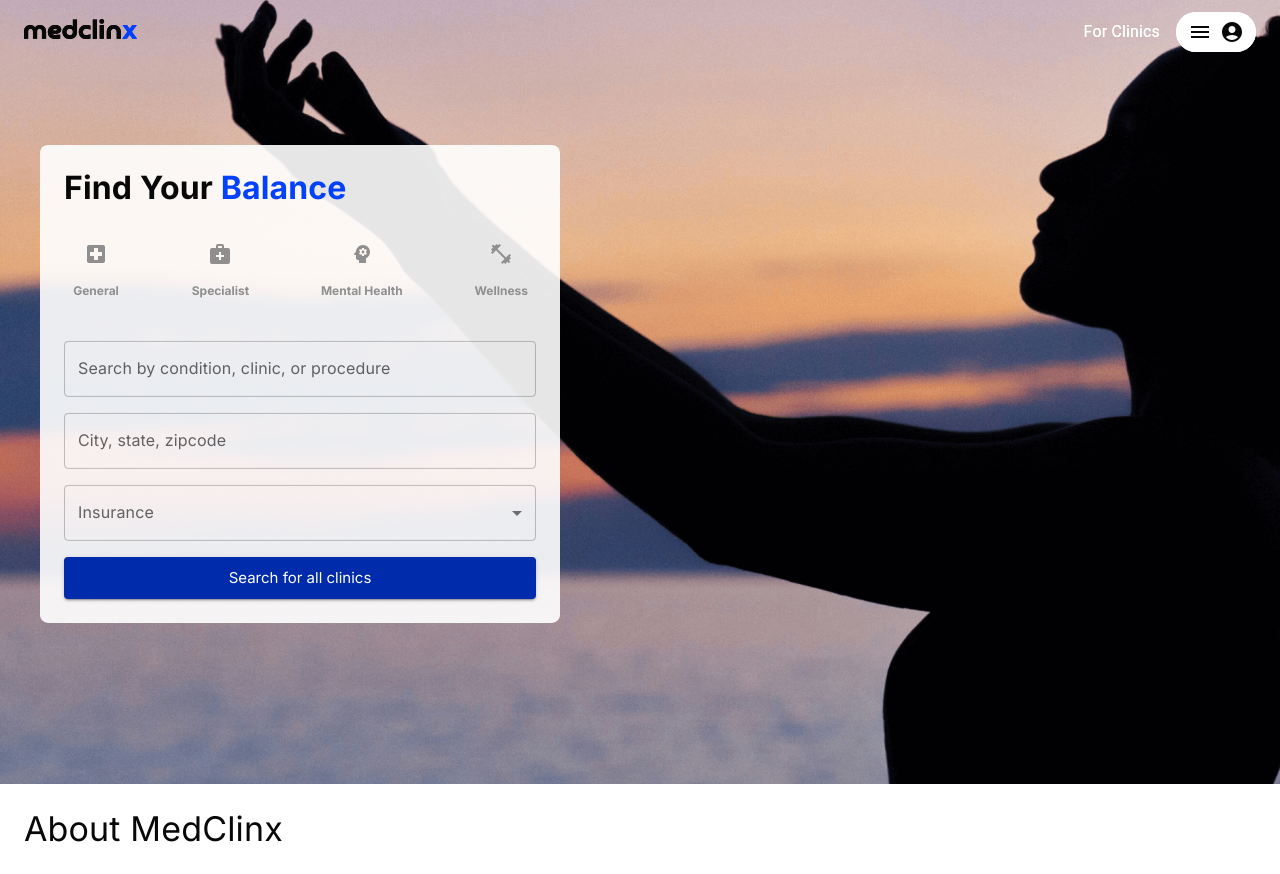
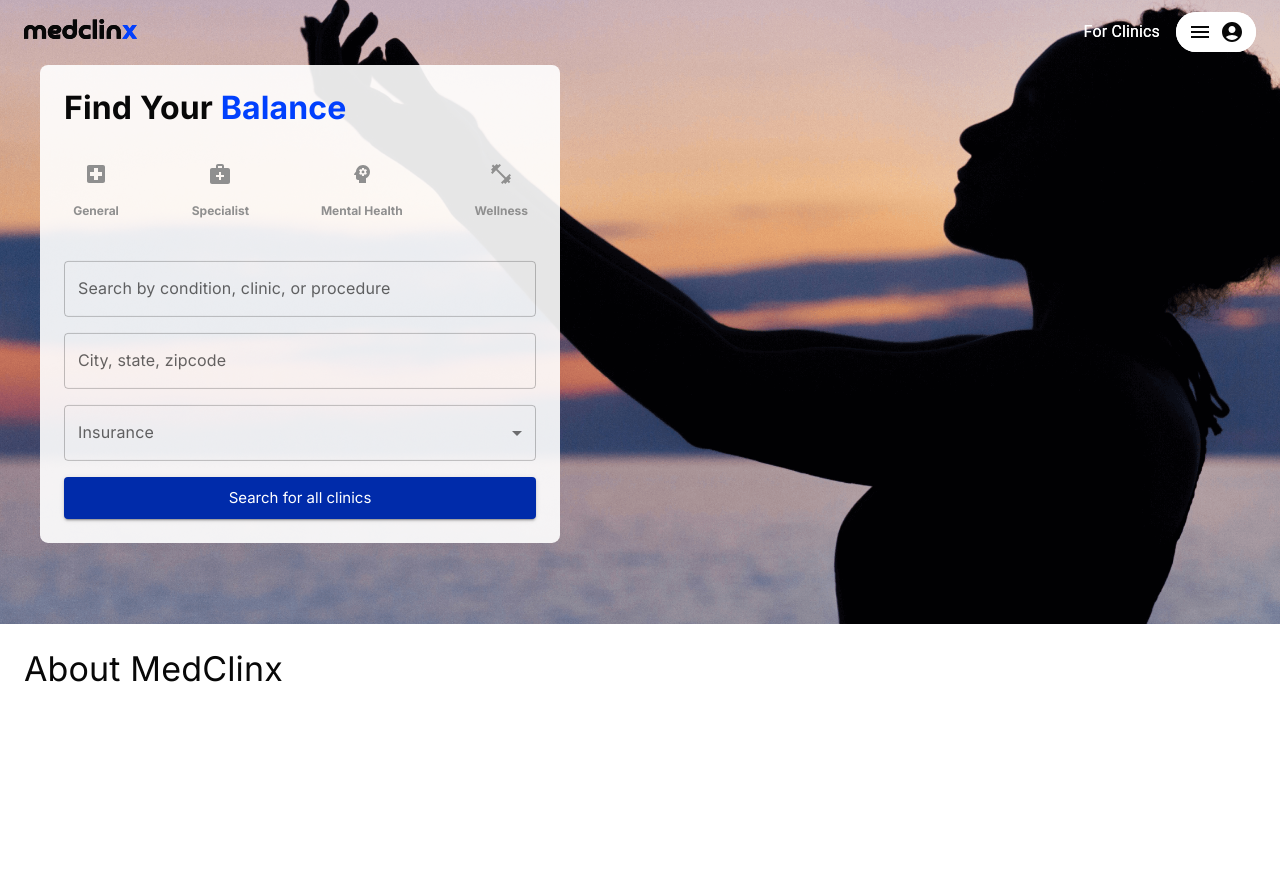
Before and after one commit to outsidebryce/medclinx, a React (Create React App) app in the folder client/: page / in a window 1280 px wide. After the commit the page ends 800 px from the top, so only its background shows below. Built offline with nearby package versions, Linux system fonts and the light colour scheme.

Commit message:
Homepage search

```diff
--- a/client/src/components/Home.js
+++ b/client/src/components/Home.js
@@ -47,7 +47,7 @@
       <Box
         sx={{
           height: { xs: mastheadHeight, sm: 'auto' },
-          minHeight: { sm: '100vh' },
+          minHeight: { sm: '80vh' },
           backgroundImage: 'url("/medclinx-masthead.png")',
           backgroundSize: 'cover',
           backgroundPosition: 'center',
```
